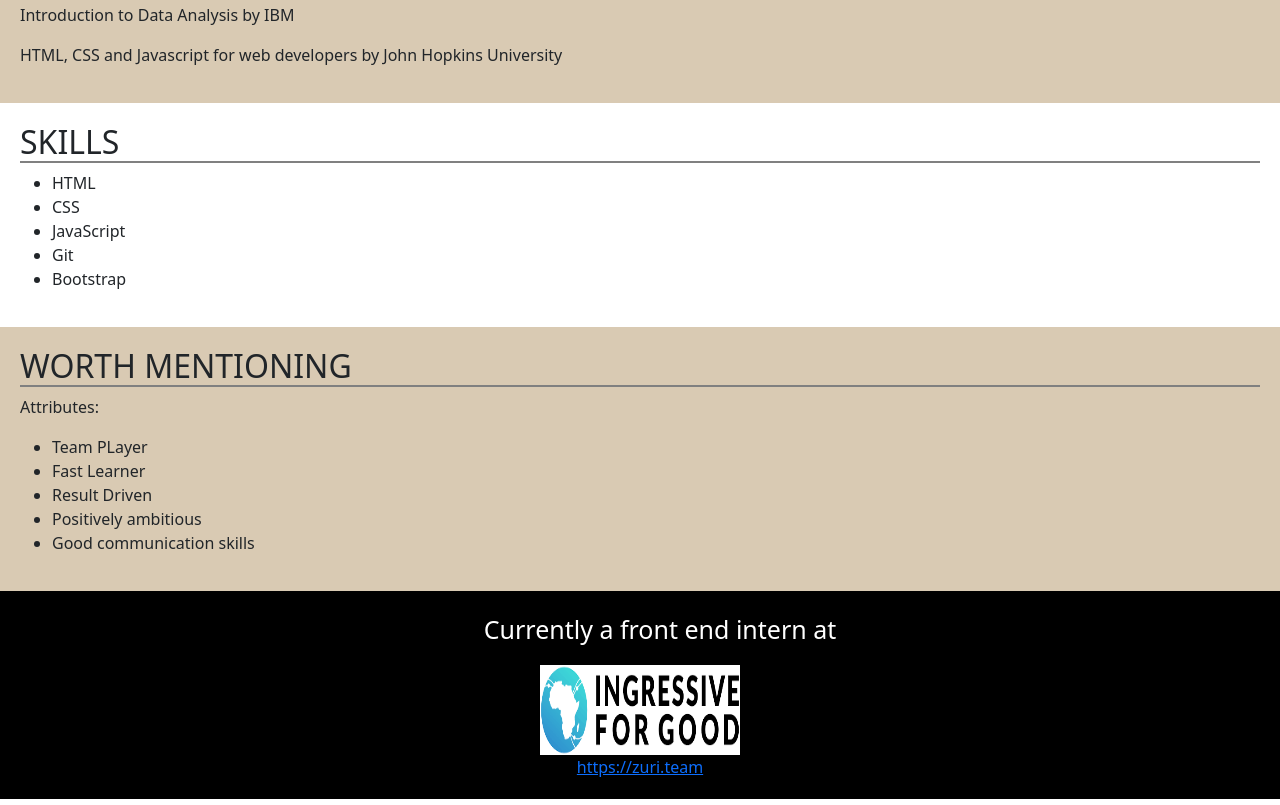
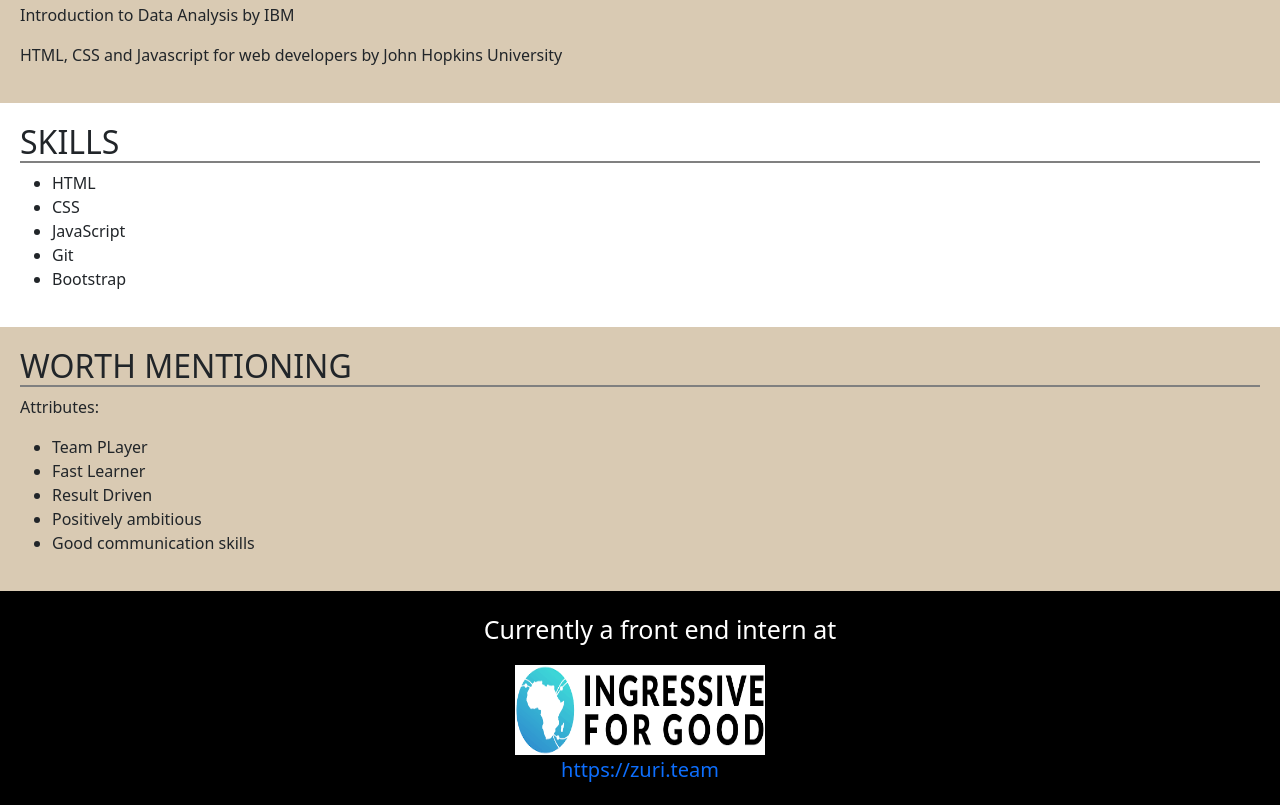
Before and after one commit to Demilade-Ayoola/Demilade-Ayoola.github.io, a plain HTML site: page hng_resume/index.html in a window 1280 px wide. Shown: the part 731-1536 px from the top of the page. Drawn offline with nearby package versions, Linux system fonts and the light colour scheme.

Commit message:
Update index.css

```diff
--- a/hng_resume/index.css
+++ b/hng_resume/index.css
@@ -37,5 +37,11 @@ footer p {
 }
 img{
     height: 90px;
-    width: 200px;
+    width: 250px;
 }
+a{
+font-size: 20px;
+    text-decoration: none;
+    text-align: center;
+    color: none;
+}
```
